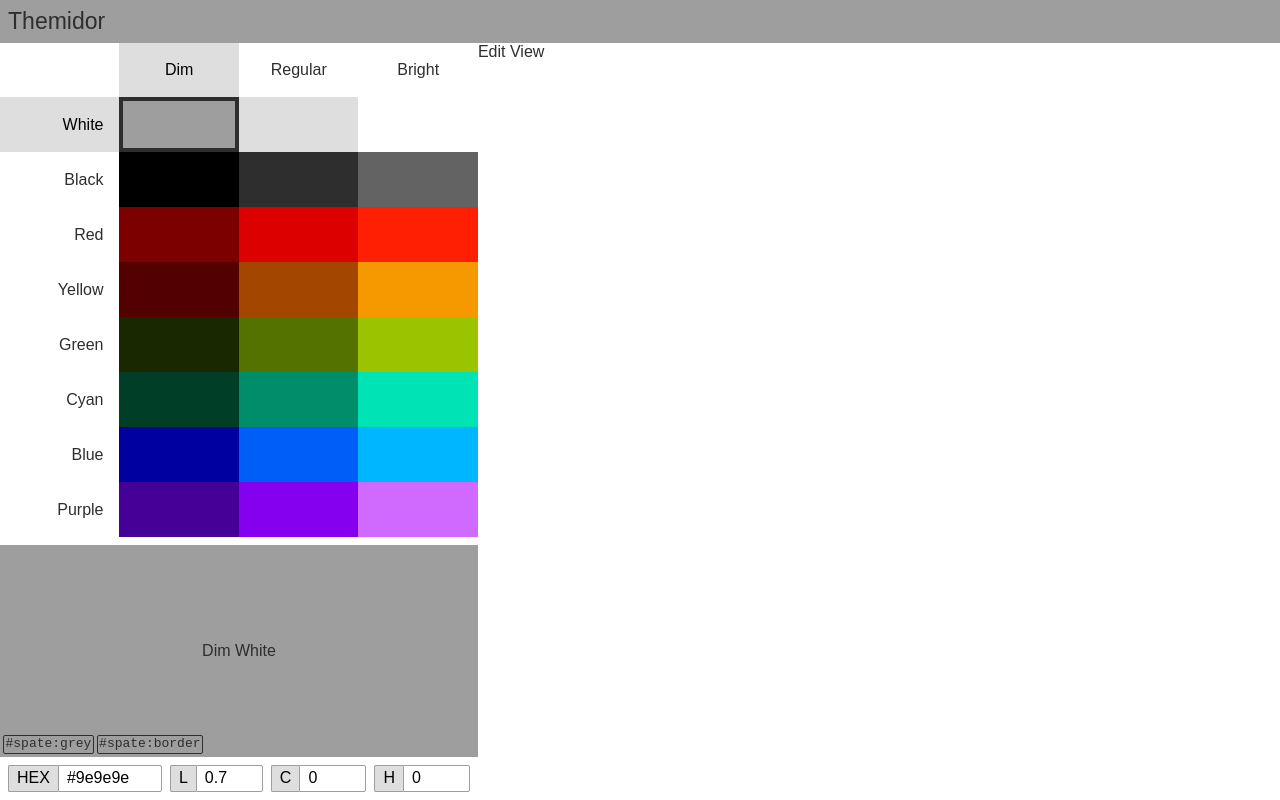
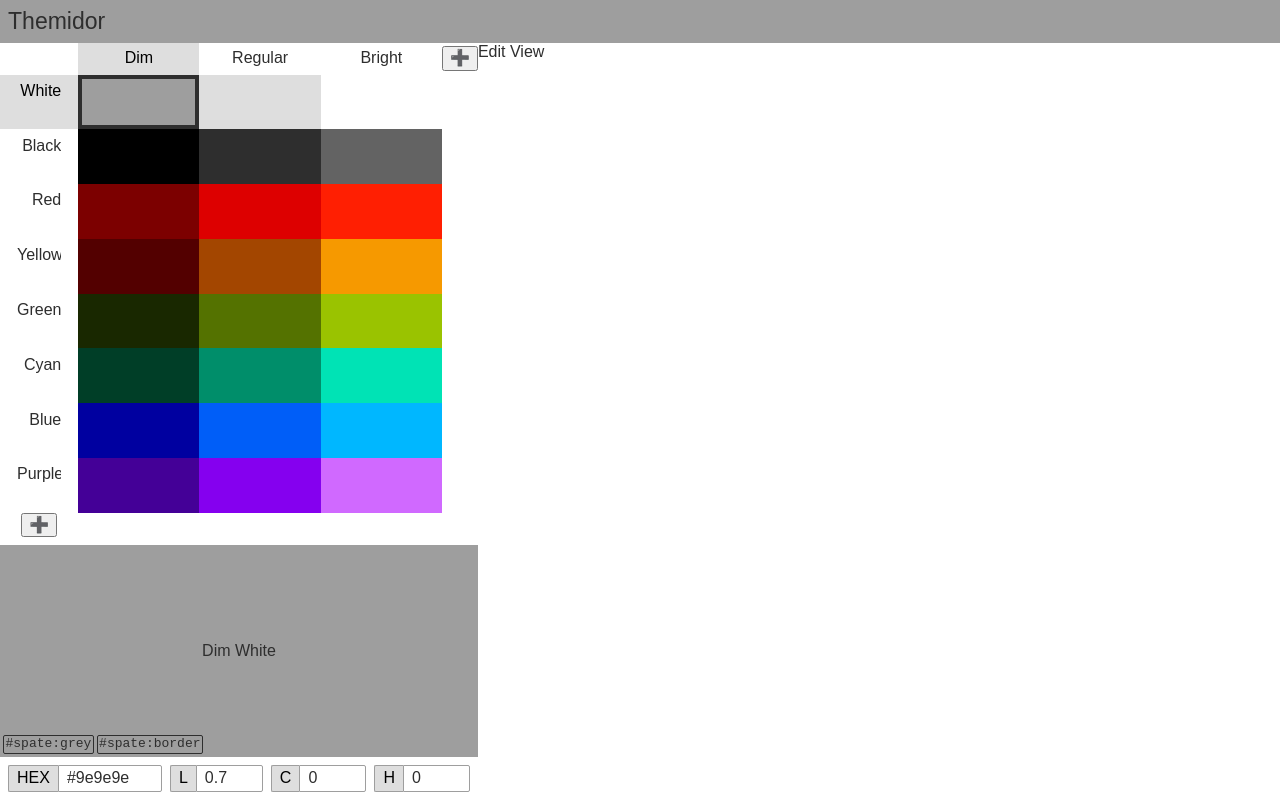
Before and after one commit to krendil/themidor, a Vue app: page / in a window 1280 px wide. Built offline with nearby package versions, Linux system fonts and the light colour scheme; a web font is replaced by a local one.

Commit message:
Enable adding shades and hues, make swatch scroll when necessary.

```diff
--- a/src/App.vue
+++ b/src/App.vue
@@ -22,14 +22,31 @@ const paletteStore = usePaletteStore();
   </main>
 </template>
 
-<style scoped>
+<style>
 #main {
   display: grid;
   grid-template-columns: 3fr 7fr;
 
   flex-grow: 1;
+  min-height: 0;
 
   background-color: v-bind('formatCss(paletteStore.theme.bg.colour)');
   color: v-bind('formatCss(paletteStore.theme.fg.colour)');
 }
+
+input {
+    background-color: v-bind('formatCss(paletteStore.theme.bg.colour)');
+    color: v-bind('formatCss(paletteStore.theme.fg.colour)');
+    border-color: v-bind('formatCss(paletteStore.theme.border.colour)');
+    border-width: 1px;
+    border-style: solid;
+    border-radius: 2px;
+}
+
+input.invisible:not(:hover, :focus, :active) {
+    border-color: #ffffff00;
+    color: inherit;
+    background-color: inherit;
+}
+
 </style>
--- a/src/components/CommonPane.vue
+++ b/src/components/CommonPane.vue
@@ -14,6 +14,7 @@ import ColourInfo from './ColourInfo.vue';
 
 .common-pane {
   height: 100%;
+  min-height: 0;
   display: grid;
   grid-template-columns: 1fr;
   grid-template-rows: 7fr 3fr;
--- a/src/components/LabelledInput.vue
+++ b/src/components/LabelledInput.vue
@@ -39,9 +39,6 @@ const paletteStore = usePaletteStore();
 .labelled-input input {
     flex-grow: 1;
     padding: 0.2em 0.5em;
-    border-color: v-bind('formatCss(paletteStore.theme.border.colour)');
-    border-width: 1px;
-    border-style: solid;
     border-radius: 0 2px 2px 0; /* Top right and bottom right */
 }
 </style>
--- a/src/components/swatch/Swatch.vue
+++ b/src/components/swatch/Swatch.vue
@@ -1,6 +1,6 @@
 <script setup lang="ts">
 import { usePaletteStore } from '@/stores/palette';
-import { reactive } from 'vue';
+import { computed, reactive } from 'vue';
 import SwatchItem from './SwatchItem.vue';
 import { formatCss } from 'culori';
 
@@ -8,9 +8,25 @@ const paletteStore = usePaletteStore();
 const palette = paletteStore.palette;
 
 const gridStyle = reactive({
-  gridTemplateRows: `repeat(${palette.hues.length + 1}, 1fr)`,
-  gridTemplateColumns: `repeat(${palette.shades.length + 1}, 1fr)`
+  gridTemplateRows: computed(() => `2em repeat(${palette.hues.length}, minmax(2em, 1fr))`),
+  gridTemplateColumns: computed(() => `auto repeat(${palette.shades.length}, minmax(3em, 1fr))`)
 });
+
+function addShade(event: Event) {
+  paletteStore.addShade("New shade");
+}
+
+function addHue(event: Event) {
+  paletteStore.addHue("New hue");
+}
+
+function renameShade(index: number, name: string) {
+  paletteStore.palette.shades[index] = name;
+}
+
+function renameHue(index: number, name: string) {
+  paletteStore.palette.hues[index] = name;
+}
 
 </script>
 
@@ -18,14 +34,28 @@ const gridStyle = reactive({
 <template>
   <div class="table" :style="gridStyle">
 
-    <div class="header"><!--Empty space for top corner--></div>
+    <div class="row-header column-header"><!--Empty space for top corner--></div>
 
-    <div v-for="(shade, shadeIndex) in palette.shades" class="header align-center align-middle colour-transition" :class="{ selected: paletteStore.selectedShade == shadeIndex }">{{ shade }}</div>
+    <div v-for="(shade, shadeIndex) in palette.shades" class="column-header align-middle colour-transition sticky-top" :class="{ selectedHeader: paletteStore.selectedShade == shadeIndex }">
+      <input class="align-center colour-transition invisible"  :value="shade"></input>
+    </div>
 
     <template v-for="(row, hueIndex) in palette.colours">
-      <div class="header align-right align-middle colour-transition" :class="{ selected: paletteStore.selectedHue == hueIndex }">{{palette.hues[hueIndex]}}</div>
+      <div class="row-header align-middle colour-transition sticky-left" :class="{ selectedHeader: paletteStore.selectedHue == hueIndex }">
+        <input class="align-right colour-transition invisible ghost-scale" :value="palette.hues[hueIndex]" @input="renameHue(hueIndex, $event?.target?.value)" size="1"></input>
+        <div class="ghost-measure">{{palette.hues[hueIndex]}}</div>
+      </div>
       <SwatchItem v-for="(item, shadeIndex) in row" :hue="hueIndex" :shade="shadeIndex" class="colour-transition"></SwatchItem>
     </template>
+
+    <div class="add column-header sticky-top" style="grid-row: 1; grid-column: -1">
+      <button @click="addShade">➕</button>
+    </div>
+    <div style="grid-row: 2 / -1; grid-column: -1"></div>
+    <div class="add row-header sticky-left" style="grid-row: -1; grid-column: 1">
+      <button @click="addHue">➕</button>
+    </div>
+
 
   </div>
 </template>
@@ -34,15 +64,47 @@ const gridStyle = reactive({
 
 .table {
   display: grid;
+  overflow-y: scroll;
+  overflow-x: scroll;
 }
 
-.header {
-  padding: 0.1em 1em;
+.row-header {
+  position: sticky;
+  left: 0;
+  background-color: v-bind('formatCss(paletteStore.theme.bg.colour)');
+  input,div {
+    padding: 0.1em 1em;
+  }
 }
 
-.header.selected {
+.column-header {
+  position: sticky;
+  top: 0;
+  background-color: v-bind('formatCss(paletteStore.theme.bg.colour)');
+
+  input,div {
+    padding: 0.1em;
+  }
+}
+
+.selectedHeader {
   color: v-bind('formatCss(paletteStore.theme.hifg.colour)');
   background-color: v-bind('formatCss(paletteStore.theme.hibg.colour)');
 }
 
+.add {
+  display: flex;
+  align-items: center;
+  justify-content: center;
+}
+
+.ghost-measure {
+  visibility: collapse;
+  padding-right: 1.2em;
+}
+
+.ghost-scale {
+  width: 100%;
+}
+
 </style>
```
Also changed, not shown: 1 other file (tests, documents, lock files or other folders).
